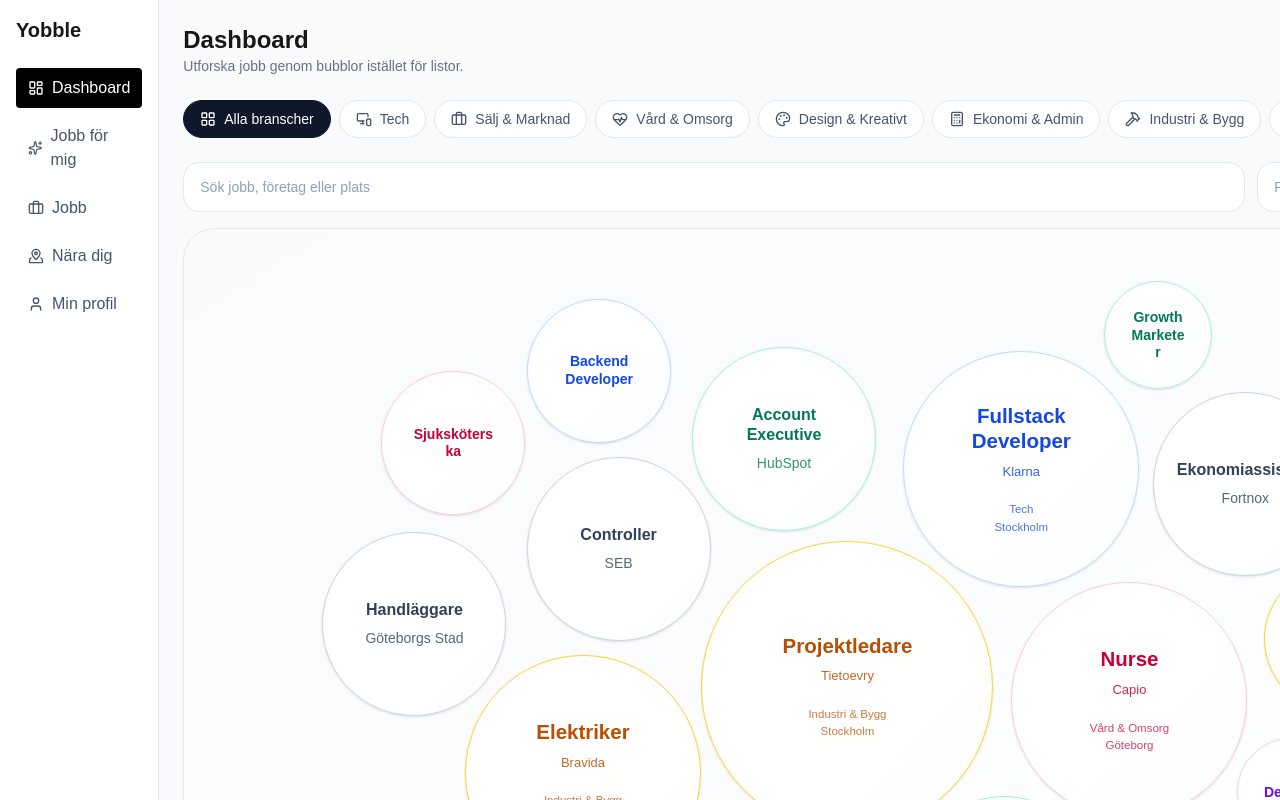
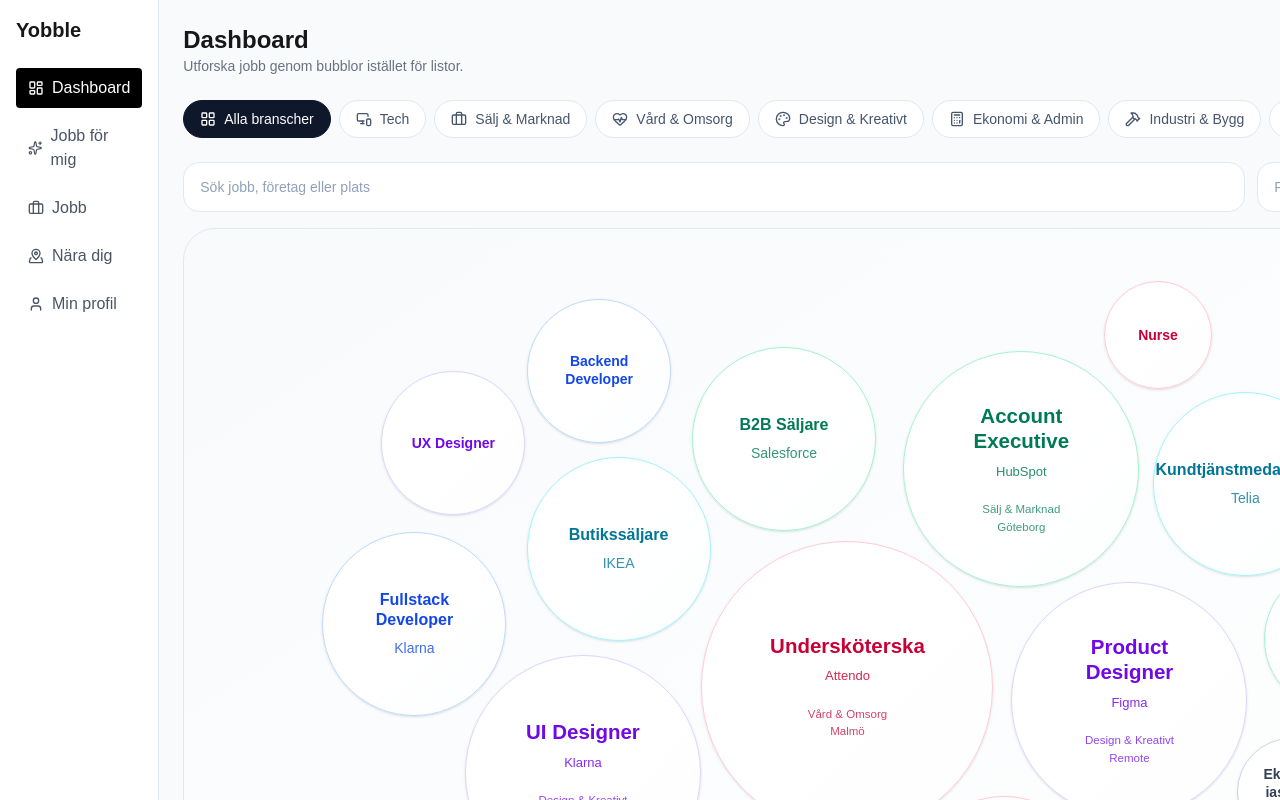
Before and after one commit to AlexanderGlandberger/yobble, a Next.js app: page / in a window 1280 px wide. Shown: the top 800 px of the page. Built offline with nearby package versions, Linux system fonts and the light colour scheme.

Commit message:
Curate all-category jobs and enforce non-overlapping bubbles

```diff
--- a/components/bubbles/bubble-canvas.tsx
+++ b/components/bubbles/bubble-canvas.tsx
@@ -17,6 +17,16 @@
 const CANVAS_HEIGHT = 860;
 const PADDING = 36;
 const GAP = 14;
+const TAB_JOB_LIMIT = 18;
+const CURATED_ALL_CATEGORY_ORDER: Job["category"][] = [
+  "tech",
+  "sales_marketing",
+  "healthcare",
+  "design",
+  "finance_admin",
+  "industry",
+  "service",
+];
 
 function getRadius(size: Job["size"]) {
   if (size === "xs") return 54;
@@ -230,7 +240,15 @@
 
   separateAll(placed);
 
-  return placed;
+  const nonOverlapping: BubbleNode[] = [];
+
+  for (const node of placed) {
+    if (!overlaps(node.px, node.py, node.radius, nonOverlapping)) {
+      nonOverlapping.push(node);
+    }
+  }
+
+  return nonOverlapping;
 }
 
 function hashString(value: string) {
@@ -292,7 +310,7 @@
 
   const shuffledSizes = shuffleArray(sizePool, random);
 
-  return jobs.slice(0, 18).map((job, index) => {
+  return jobs.slice(0, TAB_JOB_LIMIT).map((job, index) => {
     const spreadX = 14 + Math.floor(random() * 72);
     const spreadY = 14 + Math.floor(random() * 62);
 
@@ -303,6 +321,30 @@
       y: spreadY,
     };
   });
+}
+
+function getCuratedAllCategoryJobs(jobs: Job[]) {
+  const popularJobs = jobs.filter((job) => job.isPopular);
+  const selectedJobIds = new Set<string>();
+  const curated: Job[] = [];
+
+  for (const category of CURATED_ALL_CATEGORY_ORDER) {
+    const categoryPicks = popularJobs
+      .filter((job) => job.category === category)
+      .slice(0, 2);
+
+    for (const job of categoryPicks) {
+      selectedJobIds.add(job.id);
+      curated.push(job);
+    }
+  }
+
+  if (curated.length < TAB_JOB_LIMIT) {
+    const remainingPopular = popularJobs.filter((job) => !selectedJobIds.has(job.id));
+    curated.push(...remainingPopular.slice(0, TAB_JOB_LIMIT - curated.length));
+  }
+
+  return curated.slice(0, TAB_JOB_LIMIT);
 }
 
 export function BubbleCanvas() {
@@ -317,13 +359,13 @@
     if (activeTab === "for_you") {
       jobs = [...mockJobs]
         .sort((a, b) => getMatchScore(b) - getMatchScore(a))
-        .slice(0, 18);
+        .slice(0, TAB_JOB_LIMIT);
     } else if (activeTab === "all") {
-      jobs = mockJobs.filter((job) => job.isPopular).slice(0, 18);
+      jobs = getCuratedAllCategoryJobs(mockJobs);
     } else {
       jobs = mockJobs
         .filter((job) => job.category === activeTab)
-        .slice(0, 18);
+        .slice(0, TAB_JOB_LIMIT);
     }
 
     if (searchQuery.trim()) {
```
